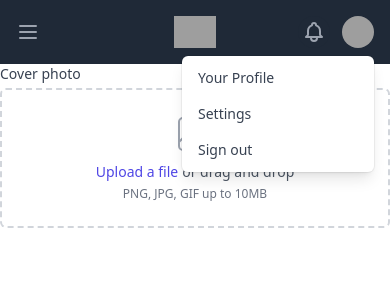
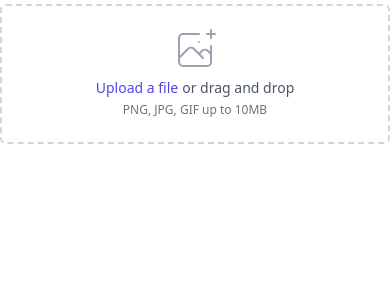
Before and after one commit to uzzii-21/chatdong-web, a React (Create React App) app: page / in a window 390 px wide. Shown: the top 300 px of the page. Built offline with nearby package versions, Linux system fonts and the light colour scheme; grey boxes are pictures that could not be loaded.

Commit message:
removed extra componenets

```diff
--- a/src/App.js
+++ b/src/App.js
@@ -1,11 +1,31 @@
-import Navbar from "./components/Navbar/Navbar";
-import UploadButton from "./components/UploadButton";
+import { useState } from "react";
+import DragandDrop from "./components/DragandDrop/DragandDrop";
 
 function App() {
+  const [files, setFiles] = useState({});
+  const [error, setError] = useState(null);
+
+  const type = ['image/png', 'image/jpeg', 'image/jpg', 'image/jxr', 'image/webp']
+
+  const changeHandler = (e) => {
+    let selected = e.target.files[0];
+    console.log(selected);
+    if (selected && type.includes(selected.type)) {
+      setFiles(selected);
+      setError(null)
+    }
+    else {
+      setFiles(null)
+      setError('Please Select an image file')
+    }
+  }
+  console.log(error);
   return (
     <div className="max-w-screen-xl mx-auto">
-      <Navbar />
-      <UploadButton />
+      <div>
+        <DragandDrop uploadFile={changeHandler} />
+        <div>{error ? error : files.name}</div>
+      </div>
     </div>
   );
 }
--- /dev/null
+++ b/src/components/DragandDrop/DragandDrop.jsx
@@ -0,0 +1,36 @@
+import React from 'react'
+import PropTypes from 'prop-types';
+const DragandDrop = ({ uploadFile }) => {
+
+    const input = document.getElementById('file-upload');
+    const chooseFile = () => {
+        input.click()
+    }
+    return (
+        <>
+            <div onClick={chooseFile} className="cursor-pointer mt-1 flex justify-center px-6 pt-5 pb-6 border-2 border-gray-300 border-dashed rounded-md">
+                <div className="space-y-1 text-center">
+                    <svg className="mx-auto h-12 w-12 text-gray-400" stroke="currentColor" fill="none" viewBox="0 0 48 48" aria-hidden="true">
+                        <path d="M28 8H12a4 4 0 00-4 4v20m32-12v8m0 0v8a4 4 0 01-4 4H12a4 4 0 01-4-4v-4m32-4l-3.172-3.172a4 4 0 00-5.656 0L28 28M8 32l9.172-9.172a4 4 0 015.656 0L28 28m0 0l4 4m4-24h8m-4-4v8m-12 4h.02" strokeWidth="2" strokeLinecap="round" strokeLinejoin="round" />
+                    </svg>
+                    <div className="flex text-sm text-gray-600">
+                        <label htmlFor="file-upload" className="relative cursor-pointer bg-white rounded-md font-medium text-indigo-600 hover:text-indigo-500 focus-within:outline-none focus-within:ring-2 focus-within:ring-offset-2 focus-within:ring-indigo-500">
+                            <span>Upload a file</span>
+                            <input id="file-upload" name="file-upload" type="file" onChange={uploadFile} multiple className="sr-only" />
+                        </label>
+                        <p className="pl-1">or drag and drop</p>
+                    </div>
+                    <p className="text-xs text-gray-500">
+                        PNG, JPG, GIF up to 10MB
+                    </p>
+                </div>
+            </div>
+        </>
+    )
+}
+
+DragandDrop.propTypes = {
+    uploadFile: PropTypes.string
+}
+
+export default DragandDrop
--- a/src/components/Navbar/Navbar.js
+++ /dev/null
@@ -1,57 +0,0 @@
-import React from 'react'
-
-const Navbar = () => {
-    return (
-        <nav className="bg-gray-800">
-  <div className="max-w-7xl mx-auto px-2 sm:px-6 lg:px-8">
-    <div className="relative flex items-center justify-between h-16">
-      <div className="absolute inset-y-0 left-0 flex items-center sm:hidden">
-        <button type="button" className="inline-flex items-center justify-center p-2 rounded-md text-gray-400 hover:text-white hover:bg-gray-700 focus:outline-none focus:ring-2 focus:ring-inset focus:ring-white" aria-controls="mobile-menu" aria-expanded="false">
-          <span className="sr-only">Open main menu</span>
-          <svg className="block h-6 w-6" xmlns="http://www.w3.org/2000/svg" fill="none" viewBox="0 0 24 24" stroke="currentColor" aria-hidden="true">
-            <path strokeLinecap="round" strokeLinejoin="round" strokeWidth="2" d="M4 6h16M4 12h16M4 18h16" />
-          </svg>
-          <svg className="hidden h-6 w-6" xmlns="http://www.w3.org/2000/svg" fill="none" viewBox="0 0 24 24" stroke="currentColor" aria-hidden="true">
-            <path strokeLinecap="round" strokeLinejoin="round" strokeWidth="2" d="M6 18L18 6M6 6l12 12" />
-          </svg>
-        </button>
-      </div>
-      <div className="flex-1 flex items-center justify-center sm:items-stretch sm:justify-start">
-        <div className="flex-shrink-0 flex items-center">
-          <img className="block lg:hidden h-8 w-auto" src="https://tailwindui.com/img/logos/workflow-mark-indigo-500.svg" alt="Workflow" />
-          <img className="hidden lg:block h-8 w-auto" src="https://tailwindui.com/img/logos/workflow-logo-indigo-500-mark-white-text.svg" alt="Workflow" />
-        </div>
-        <div className="hidden sm:block sm:ml-6">
-          <div className="flex space-x-4">
-          </div>
-        </div>
-      </div>
-      <div className="absolute inset-y-0 right-0 flex items-center pr-2 sm:static sm:inset-auto sm:ml-6 sm:pr-0">
-        <button type="button" className="bg-gray-800 p-1 rounded-full text-gray-400 hover:text-white focus:outline-none focus:ring-2 focus:ring-offset-2 focus:ring-offset-gray-800 focus:ring-white">
-          <span className="sr-only">View notifications</span>
-          <svg className="h-6 w-6" xmlns="http://www.w3.org/2000/svg" fill="none" viewBox="0 0 24 24" stroke="currentColor" aria-hidden="true">
-            <path strokeLinecap="round" strokeLinejoin="round" strokeWidth="2" d="M15 17h5l-1.405-1.405A2.032 2.032 0 0118 14.158V11a6.002 6.002 0 00-4-5.659V5a2 2 0 10-4 0v.341C7.67 6.165 6 8.388 6 11v3.159c0 .538-.214 1.055-.595 1.436L4 17h5m6 0v1a3 3 0 11-6 0v-1m6 0H9" />
-          </svg>
-        </button>
-        <div className="ml-3 relative">
-          <div>
-            <button type="button" className="bg-gray-800 flex text-sm rounded-full focus:outline-none focus:ring-2 focus:ring-offset-2 focus:ring-offset-gray-800 focus:ring-white" id="user-menu-button" aria-expanded="false" aria-haspopup="true">
-              <span className="sr-only">Open user menu</span>
-              <img className="h-8 w-8 rounded-full" src="https://images.unsplash.com/photo-1472099645785-5658abf4ff4e?ixlib=rb-1.2.1&ixid=eyJhcHBfaWQiOjEyMDd9&auto=format&fit=facearea&facepad=2&w=256&h=256&q=80" alt="" />
-            </button>
-          </div>
-          <div className="origin-top-right absolute right-0 mt-2 w-48 rounded-md shadow-lg py-1 bg-white ring-1 ring-black ring-opacity-5 focus:outline-none" role="menu" aria-orientation="vertical" aria-labelledby="user-menu-button" tabIndex="-1">
-            {/* <!-- Active: "bg-gray-100", Not Active: "" --> */}
-            <a href="#" className="block px-4 py-2 text-sm text-gray-700" role="menuitem" tabIndex="-1" id="user-menu-item-0">Your Profile</a>
-            <a href="#" className="block px-4 py-2 text-sm text-gray-700" role="menuitem" tabIndex="-1" id="user-menu-item-1">Settings</a>
-            <a href="#" className="block px-4 py-2 text-sm text-gray-700" role="menuitem" tabIndex="-1" id="user-menu-item-2">Sign out</a>
-          </div>
-        </div>
-      </div>
-    </div>
-  </div>
-</nav>
-    )
-}
-
-export default Navbar
--- a/src/components/UploadButton.js
+++ /dev/null
@@ -1,55 +0,0 @@
-import { useState } from "react";
-
-const UploadButton = () => {
-
-    const [files, setFiles] = useState({});
-    const [error, setError] = useState(null);
-
-    const type = ['image/png', 'image/jpeg', 'image/jpg', 'image/jxr', 'image/webp']
-
-    const changeHandler = (e) => {
-        let selected = e.target.files[0];
-        console.log(selected);
-         if(selected && type.includes(selected.type)){
-             setFiles(selected);
-             setError(null)
-         }
-         else{
-             setFiles(null)
-             setError('Please Select an image file')
-         }
-    }
-    console.log(error);
-
-    return (
-        <div>
-
-            <div>
-              <label className="block text-sm font-medium text-gray-700">
-                Cover photo
-              </label>
-              <div className="mt-1 flex justify-center px-6 pt-5 pb-6 border-2 border-gray-300 border-dashed rounded-md">
-                <div className="space-y-1 text-center">
-                  <svg className="mx-auto h-12 w-12 text-gray-400" stroke="currentColor" fill="none" viewBox="0 0 48 48" aria-hidden="true">
-                    <path d="M28 8H12a4 4 0 00-4 4v20m32-12v8m0 0v8a4 4 0 01-4 4H12a4 4 0 01-4-4v-4m32-4l-3.172-3.172a4 4 0 00-5.656 0L28 28M8 32l9.172-9.172a4 4 0 015.656 0L28 28m0 0l4 4m4-24h8m-4-4v8m-12 4h.02" strokeWidth="2" strokeLinecap="round" strokeLinejoin="round" />
-                  </svg>
-                  <div className="flex text-sm text-gray-600">
-                    <label htmlFor="file-upload" className="relative cursor-pointer bg-white rounded-md font-medium text-indigo-600 hover:text-indigo-500 focus-within:outline-none focus-within:ring-2 focus-within:ring-offset-2 focus-within:ring-indigo-500">
-                      <span>Upload a file</span>
-                      <input id="file-upload" name="file-upload" type="file" onChange={changeHandler} multiple className="sr-only" />
-                    </label>
-                    <p className="pl-1">or drag and drop</p>
-                  </div>
-                  <p className="text-xs text-gray-500">
-                    PNG, JPG, GIF up to 10MB
-                  </p>
-                </div>
-              </div>
-            </div>
-
-            <div>{ error ? error : files.name}</div>
-        </div>
-    )
-}
-
-export default UploadButton
```
